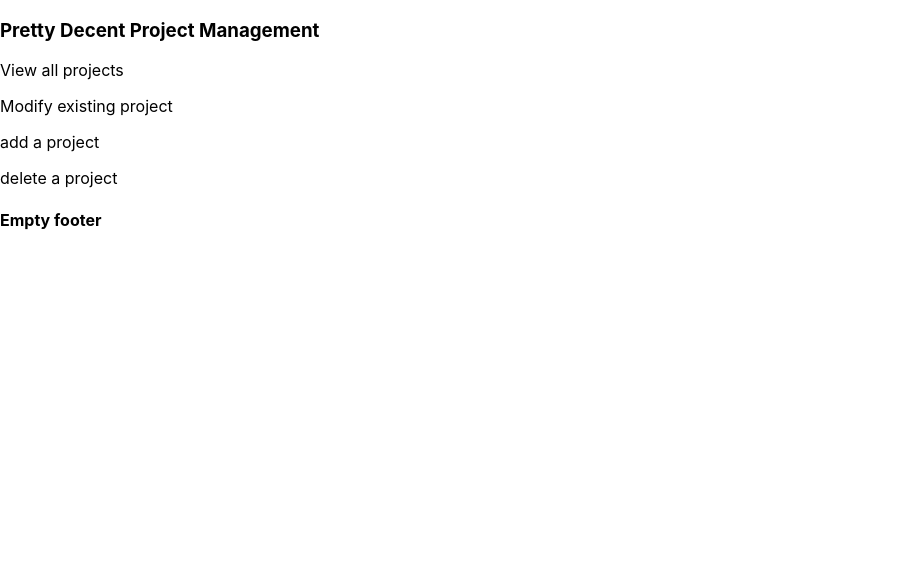
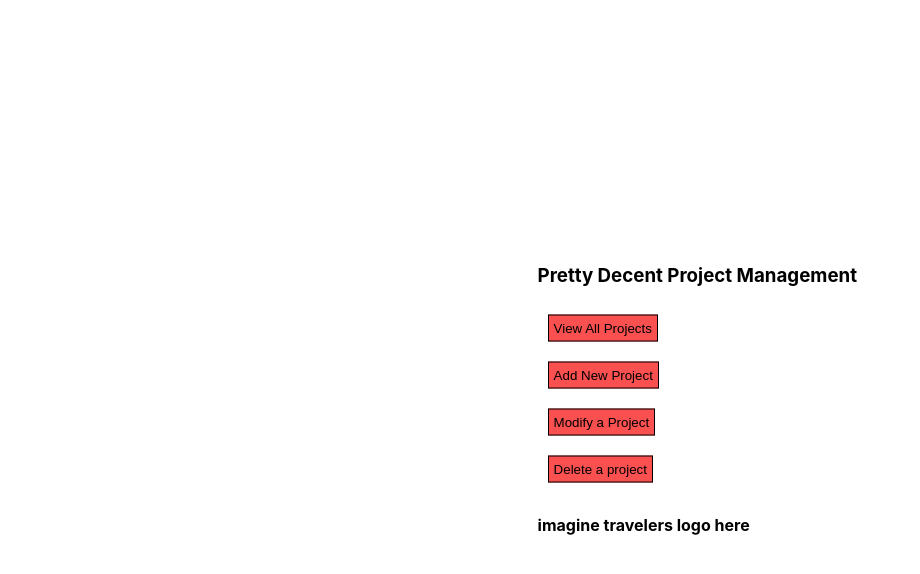
Before and after one commit to Hunterjv101/ProjectManagement_Hackathon, a React (Create React App) app in the folder react_interface/: page / in a window 1280 px wide. Shown: the top 574 px of the page, without its empty margins (0-920 px from the left). Built offline with nearby package versions, Linux system fonts and the light colour scheme.

Commit message:
merge changes

```diff
--- a/react_interface/package.json
+++ b/react_interface/package.json
@@ -8,6 +8,7 @@
     "@testing-library/user-event": "^13.5.0",
     "react": "^18.2.0",
     "react-dom": "^18.2.0",
+    "react-router-dom": "^6.14.1",
     "react-scripts": "5.0.1",
     "web-vitals": "^2.1.4"
   },
--- a/react_interface/src/App.js
+++ b/react_interface/src/App.js
@@ -1,35 +1,24 @@
 import logo from "./logo.svg";
 import "./App.css";
-
-const title = "Pretty Decent Project Management";
-
-function Header() {
-  return <h3>{title}</h3>;
-}
-function Body() {
-  return (
-    <div>
-      <p>View all projects</p>
-      <p>Modify existing project</p>
-      <p>add a project</p>
-      <p>delete a project</p>
-    </div>
-  );
-}
-function Footer() {
-  return (
-    <div>
-      <h4>Empty footer</h4>
-    </div>
-  );
-}
+import { Routes,Route } from "react-router-dom";
+import Projects from "./Pages/projects";
+import Add from "./Pages/add";
+import Del from "./Pages/delete";
+import Modify from "./Pages/modify";
+import Home from "./Pages/home";
 
 function App() {
   return (
     <div>
-      <Header />
-      <Body />
-      <Footer />
+      <Routes>
+          <Route path="/" element={<Home/>} />
+          <Route path="/projects" element={<Projects/>} />
+          <Route path="/add" element={<Add/>} />
+          <Route path="/delete" element={<Del/>} />
+          <Route path="/modify" element={<Modify/>} />
+      </Routes>
+
+
     </div>
   );
 }
--- /dev/null
+++ b/react_interface/src/Pages/add.jsx
@@ -0,0 +1,10 @@
+import React from "react";
+
+export default function add() {
+  return (
+    <div id={"add"}>
+      <h4>Add Page</h4>
+
+    </div>
+  );
+}
--- /dev/null
+++ b/react_interface/src/Pages/delete.jsx
@@ -0,0 +1,10 @@
+import React from "react";
+
+export default function del() {
+  return (
+    <div id={"delete"}>
+      <h4>Delete Page</h4>
+
+    </div>
+  );
+}
--- /dev/null
+++ b/react_interface/src/Pages/home.jsx
@@ -0,0 +1,85 @@
+import React from "react";
+import { Link } from "react-router-dom";
+
+const title = "Pretty Decent Project Management";
+const footerText = "imagine travelers logo here";
+const divStyle = {
+  backgroundColor: "#FB5050",
+  border: "1px black solid",
+  margin: "10px",
+  padding: "5px",
+  textAlign: "center",
+};
+
+function vaProj() {
+    alert("Loading project list");
+  }
+  function maProj() {
+    alert("Loading project modification page");
+  }
+  function aaProj() {
+    alert("Loading new project input");
+  }
+  function daProj() {
+    alert("Loading project list to delete");
+  }
+
+function Header(props) {
+    return <h3>{props.text}</h3>;
+}
+function Body() {
+  return (
+    <div>
+      <Link to='./projects'>
+        <button style={divStyle} onClick={vaProj}>
+            View All Projects
+        </button>
+      </Link>
+      <br></br>
+      <Link to='./add'>
+        <button style={divStyle} onClick={aaProj}>
+            Add New Project
+        </button>
+      </Link>
+      <br></br>
+      <Link to='./modify'>
+        <button style={divStyle} onClick={maProj}>
+            Modify a Project
+        </button>
+      </Link>
+      <br></br>
+      <Link to='./delete'>
+        <button style={divStyle} onClick={daProj}>
+            Delete a project
+        </button>
+      </Link>
+    </div>
+  );
+}
+function Footer(props) {
+    return (
+      <div>
+        <h4>{props.text}</h4>
+      </div>
+    );
+  }
+
+export default function home() {
+
+  return (
+    <div
+        className={"boxed"}
+        style={{
+        position: "absolute",
+        top: "50%",
+        left: "42%",
+        transform: "translate(0px, -50%)",
+        }}
+    >
+      <Header text={title}/>
+      <Body />
+      <Footer text={footerText}/>
+
+    </div>
+  );
+}
--- /dev/null
+++ b/react_interface/src/Pages/modify.jsx
@@ -0,0 +1,10 @@
+import React from "react";
+
+export default function modify() {
+  return (
+    <div id={"modify"}>
+      <h4>Modify Page</h4>
+
+    </div>
+  );
+}
--- /dev/null
+++ b/react_interface/src/Pages/projects.jsx
@@ -0,0 +1,10 @@
+import React from "react";
+
+export default function projects() {
+  return (
+    <div id={"projects"}>
+      <h4>All Projects Page</h4>
+
+    </div>
+  );
+}
--- a/react_interface/src/index.js
+++ b/react_interface/src/index.js
@@ -3,11 +3,14 @@ import ReactDOM from 'react-dom/client';
 import './index.css';
 import App from './App';
 import reportWebVitals from './reportWebVitals';
+import { BrowserRouter } from 'react-router-dom'
 
 const root = ReactDOM.createRoot(document.getElementById('root'));
 root.render(
   <React.StrictMode>
-    <App />
+    <BrowserRouter>
+      <App />
+    </BrowserRouter>
   </React.StrictMode>
 );
 
```
Also changed, not shown: 1 other file (tests, documents, lock files or other folders).
